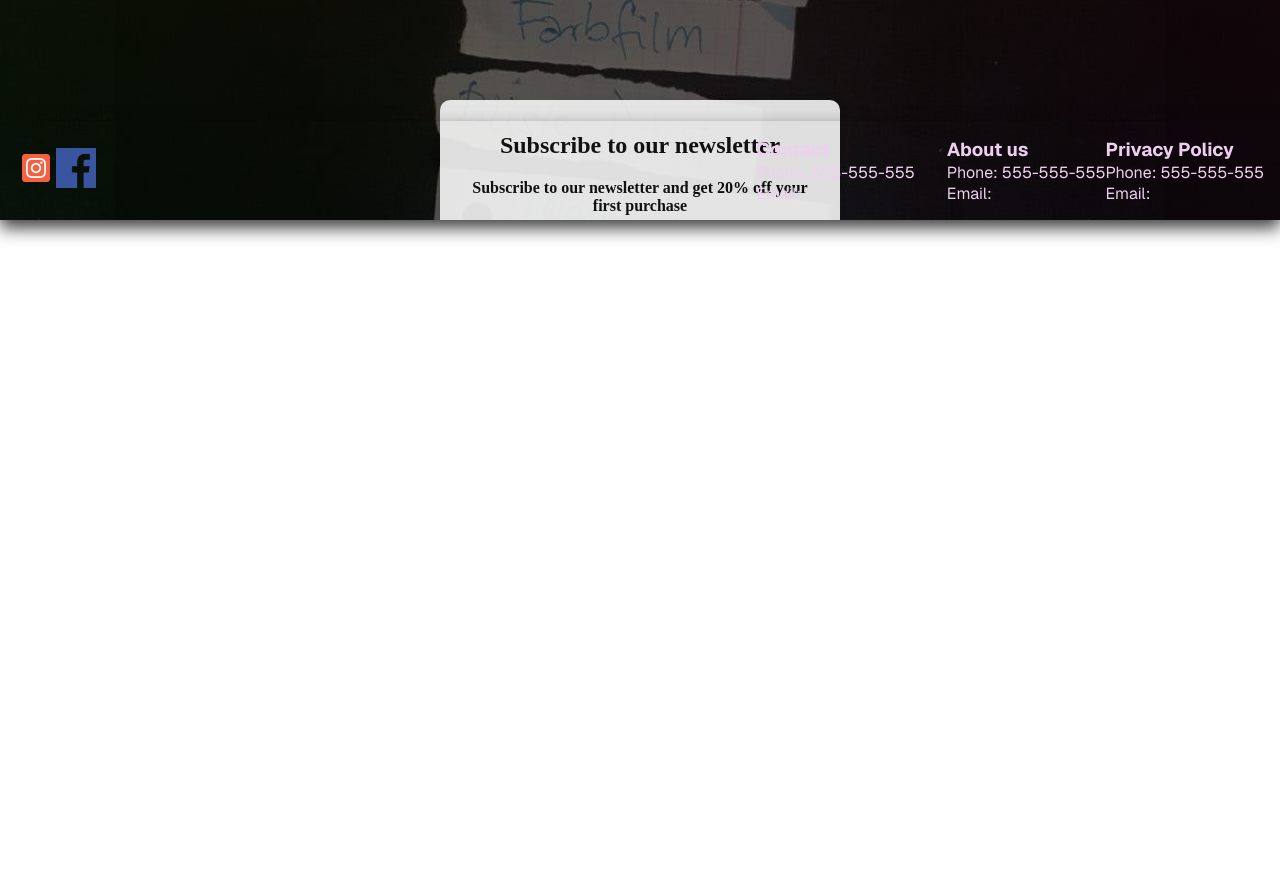
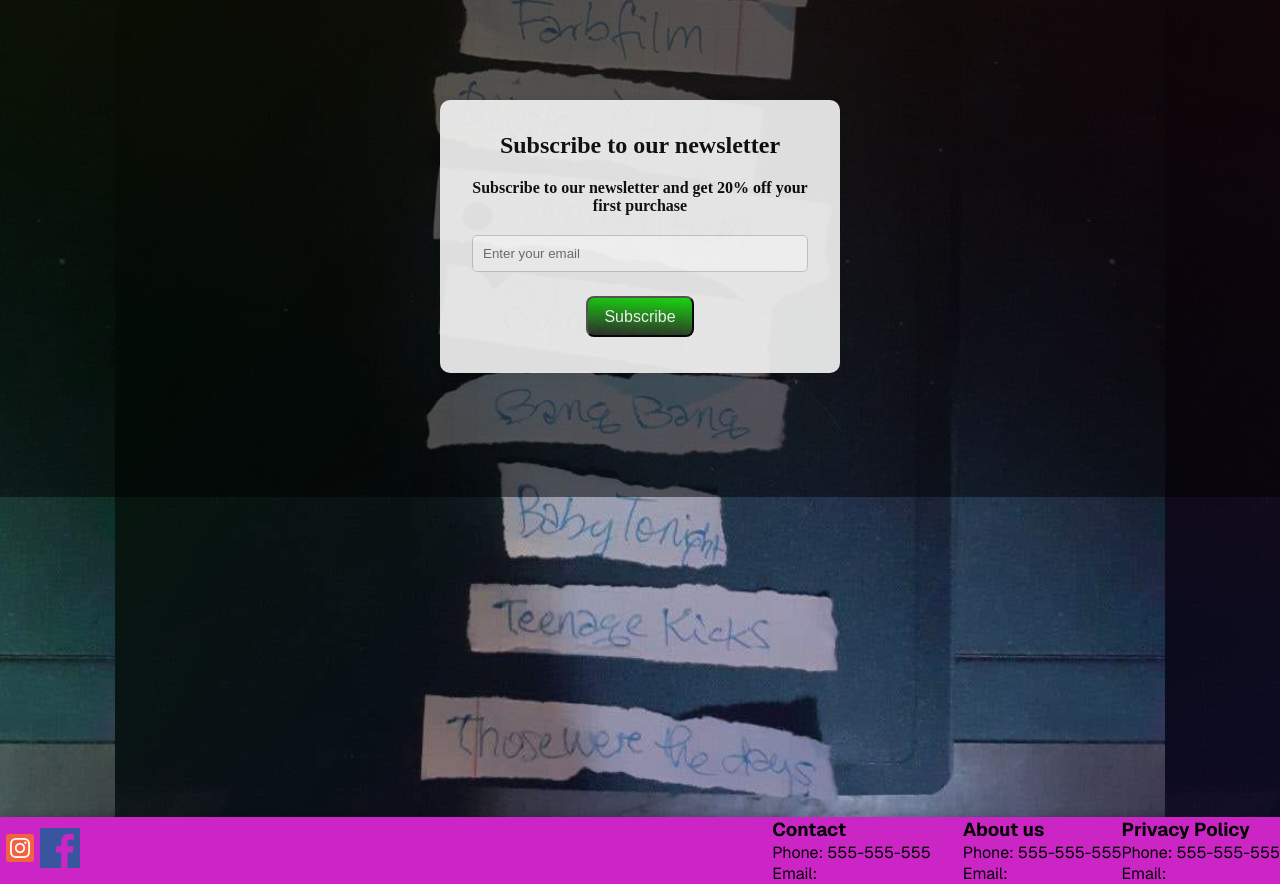
Before and after one commit to joaoaugusto-jesus/Band_website, a Next.js app: page / in a window 1280 px wide. Shown: the part 580-1464 px from the top of the page. Before the commit the page ends 800 px from the top, so only its background shows below. Built offline with nearby package versions, Linux system fonts and the light colour scheme; a web font is replaced by a local one.

Commit message:
wip added styles and fixed footer position

```diff
--- a/src/app/components/Footer/Footer.module.css
+++ b/src/app/components/Footer/Footer.module.css
@@ -1,16 +1,24 @@
 
+.container {
+    display: flex;
+    flex-direction: column;
+    min-height: 83vh;
+}
+
+.content {
+    flex: 1;
+}
 
 
 .footer {
     width: 100%;
-    background-color: rgba(204, 37, 198, 0);
+    background-color: rgba(204, 37, 198);
 
-    color: rgb(239, 207, 240);
-    padding: 1rem;
+
     display: flex;
     justify-content: space-between;
     align-items: center;
-    position: fixed; /* Fix the navbar to the top */
+
     bottom: 0; /* Position it at the top */
     z-index: 1000; /* Ensure it stays on top of other elements */
     flex-direction: row;
--- a/src/app/components/Footer/page.js
+++ b/src/app/components/Footer/page.js
@@ -4,6 +4,10 @@ import Link from "next/link";
 
 export default function Footer() {
     return (
+        <div className={styles.container}>
+        <div className={styles.content}>
+            {/* Your main content goes here */}
+        </div>
         <div className={styles.footer}>
              <div className={styles.footerIcons}>
                 <a href="https://www.instagram.com/">
@@ -46,5 +50,6 @@ export default function Footer() {
              </ul>
 
         </div>
+    </div>
     );
 }
```
